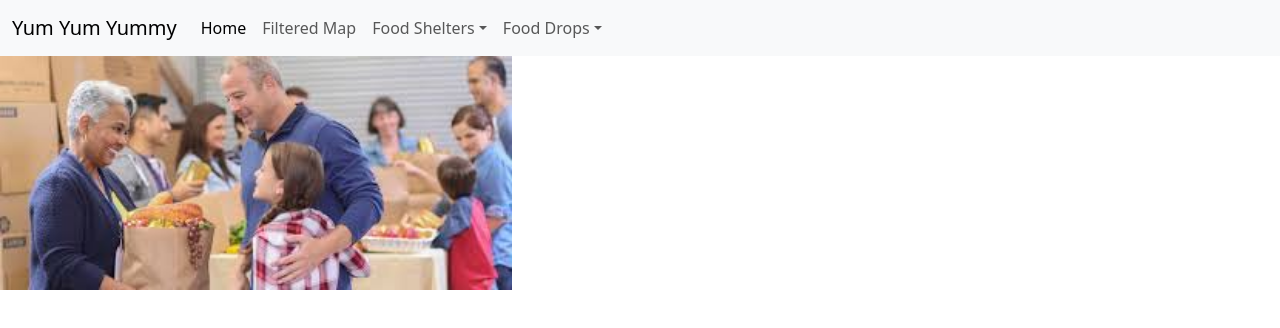
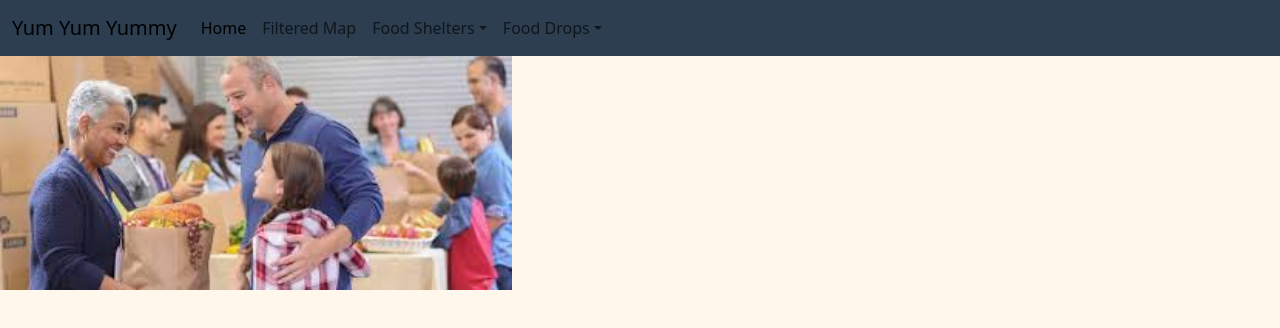
Before and after one commit to Gitphin/minnehack-2025, a React (Vite) app in the folder food-app/: page / in a window 1280 px wide. Shown: the top 328 px of the page. Built offline with nearby package versions, Linux system fonts and the light colour scheme.

Commit message:
fixed the permissions

```diff
--- a/food-app/src/App.css
+++ b/food-app/src/App.css
@@ -1,9 +1,9 @@
 body{
-    background-color: #fff7ec;
+    background-color: #fff7ec; /*fff7ec*/
 }
 
-div.top-nav-container{
-    background-color: #000000;
+nav{
+    background-color: #2c3e50;
 }
 #happy-people-image{
     top: 10px; /* Aligns the image to the top */
--- a/food-app/src/App.tsx
+++ b/food-app/src/App.tsx
@@ -1,9 +1,9 @@
-import './App.css';
 //component imports
 import TopNav from "./components/TopNav";
 import FoodGroups from "./components/FoodGroups"
 import "bootstrap/dist/css/bootstrap.min.css";
 import "bootstrap/dist/js/bootstrap.bundle.min.js";  // Ensure JS is loaded
+import './App.css';
 
 //image imports
 import HappyPeopleWithFood from './images/happy-people-with-food.jpg';
--- a/food-app/src/components/TopNav.tsx
+++ b/food-app/src/components/TopNav.tsx
@@ -2,7 +2,7 @@
 
 const TopNav = () => {
     return (
-        <nav className="navbar navbar-expand-lg bg-body-tertiary">
+        <nav className="navbar navbar-expand-lg">
             <div className="container-fluid">
                 <a className="navbar-brand" href="#">Yum Yum Yummy</a>
                 <button
```
